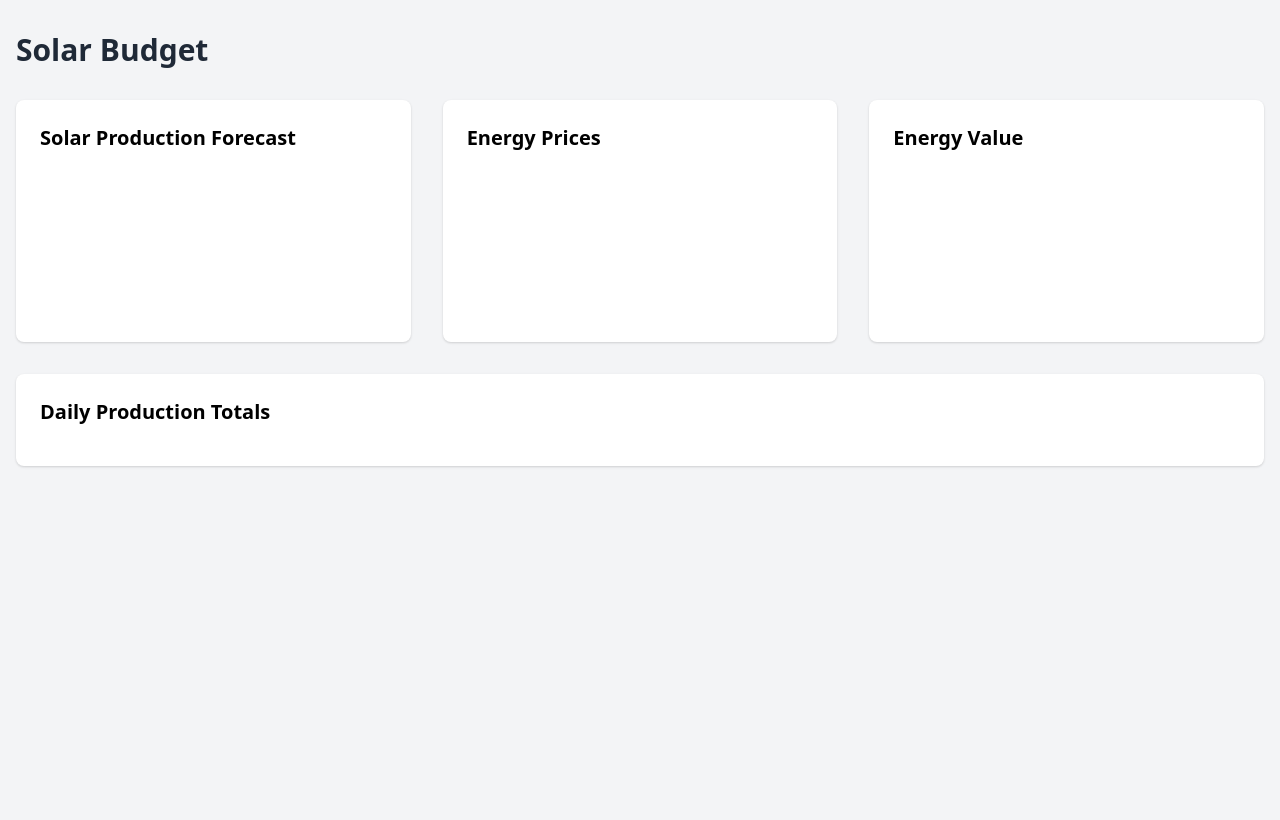
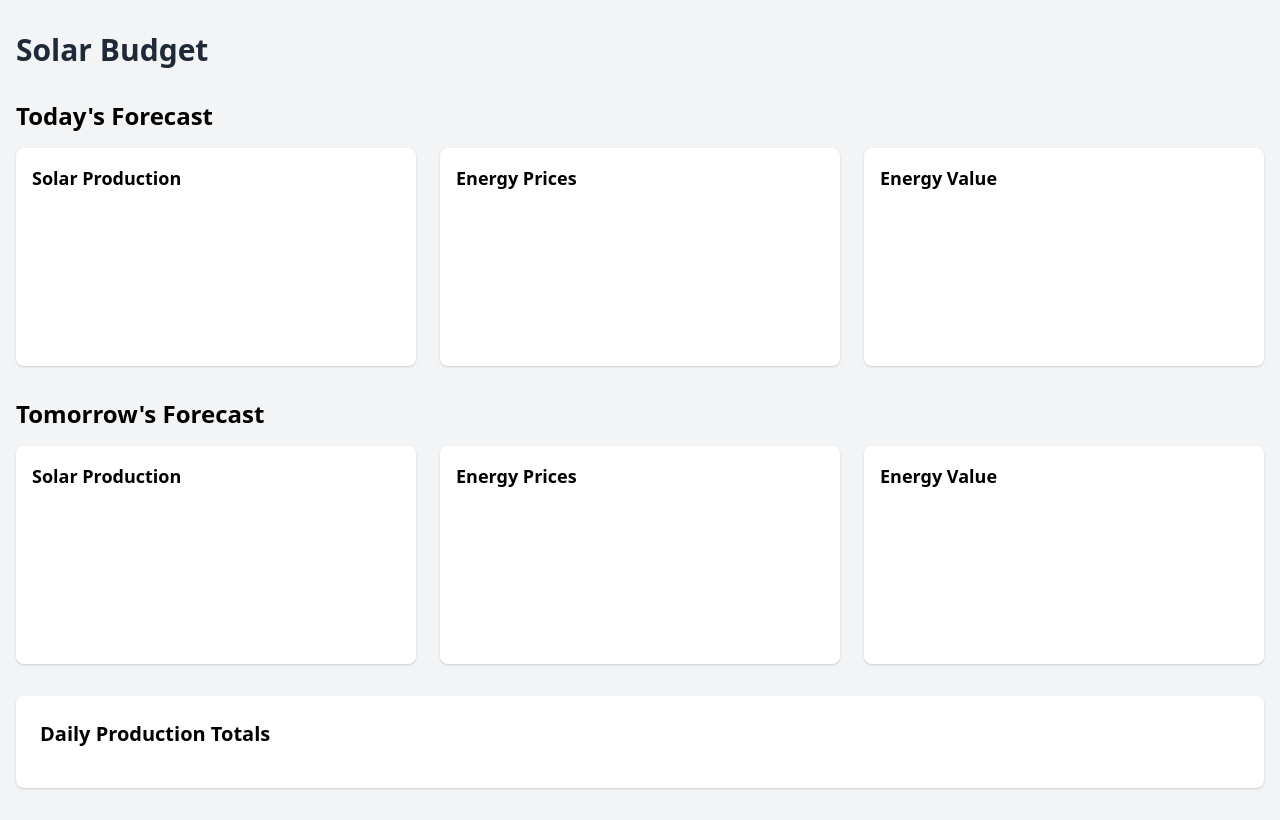
Before and after one commit to yelonek/solarbudget, a Python web app: template templates/index.html in a window 1280 px wide. Before the commit the page ends 467 px from the top, so only its background shows below. Run offline with Jinja, Linux system fonts and the light colour scheme; the template is opened without the code that fills it, so the values that code supplies are empty; a map, chart or similar area stays blank.

Commit message:
Create separate rows of charts for today and tomorrow

```diff
--- a/templates/index.html
+++ b/templates/index.html
@@ -11,28 +11,46 @@
     <div class="container mx-auto px-4 py-8">
         <h1 class="text-3xl font-bold text-gray-800 mb-8">Solar Budget</h1>
 
-        <div class="grid grid-cols-1 md:grid-cols-3 gap-8">
-            <!-- Solar Production Chart -->
-            <div class="bg-white rounded-lg shadow p-6">
-                <h2 class="text-xl font-semibold mb-4">Solar Production Forecast</h2>
-                <canvas id="solarChart"></canvas>
+        <!-- Today's Charts -->
+        <div class="mb-8">
+            <h2 class="text-2xl font-semibold mb-4">Today's Forecast</h2>
+            <div class="grid grid-cols-1 md:grid-cols-3 gap-6">
+                <div class="bg-white rounded-lg shadow p-4">
+                    <h3 class="text-lg font-semibold mb-2">Solar Production</h3>
+                    <canvas id="solarChartToday"></canvas>
+                </div>
+                <div class="bg-white rounded-lg shadow p-4">
+                    <h3 class="text-lg font-semibold mb-2">Energy Prices</h3>
+                    <canvas id="priceChartToday"></canvas>
+                </div>
+                <div class="bg-white rounded-lg shadow p-4">
+                    <h3 class="text-lg font-semibold mb-2">Energy Value</h3>
+                    <canvas id="valueChartToday"></canvas>
+                </div>
             </div>
+        </div>
 
-            <!-- Energy Prices Chart -->
-            <div class="bg-white rounded-lg shadow p-6">
-                <h2 class="text-xl font-semibold mb-4">Energy Prices</h2>
-                <canvas id="priceChart"></canvas>
-            </div>
-
-            <!-- Energy Value Chart -->
-            <div class="bg-white rounded-lg shadow p-6">
-                <h2 class="text-xl font-semibold mb-4">Energy Value</h2>
-                <canvas id="valueChart"></canvas>
+        <!-- Tomorrow's Charts -->
+        <div class="mb-8">
+            <h2 class="text-2xl font-semibold mb-4">Tomorrow's Forecast</h2>
+            <div class="grid grid-cols-1 md:grid-cols-3 gap-6">
+                <div class="bg-white rounded-lg shadow p-4">
+                    <h3 class="text-lg font-semibold mb-2">Solar Production</h3>
+                    <canvas id="solarChartTomorrow"></canvas>
+                </div>
+                <div class="bg-white rounded-lg shadow p-4">
+                    <h3 class="text-lg font-semibold mb-2">Energy Prices</h3>
+                    <canvas id="priceChartTomorrow"></canvas>
+                </div>
+                <div class="bg-white rounded-lg shadow p-4">
+                    <h3 class="text-lg font-semibold mb-2">Energy Value</h3>
+                    <canvas id="valueChartTomorrow"></canvas>
+                </div>
             </div>
         </div>
 
         <!-- Daily Totals -->
-        <div class="mt-8 bg-white rounded-lg shadow p-6">
+        <div class="bg-white rounded-lg shadow p-6">
             <h2 class="text-xl font-semibold mb-4">Daily Production Totals</h2>
             <div class="grid grid-cols-2 md:grid-cols-4 gap-4">
                 {% for date, data in daily_totals.items() %}
@@ -47,12 +65,12 @@
     </div>
 
     <script>
-        // Solar Production Chart
-        const solarData = {{ solar_data|tojson }};
-        new Chart(document.getElementById('solarChart'), {
+        // Today's Charts
+        const solarDataToday = {{ solar_data_today|tojson }};
+        new Chart(document.getElementById('solarChartToday'), {
             type: 'line',
             data: {
-                labels: solarData.map(d => {
+                labels: solarDataToday.map(d => {
                     const date = new Date(d.period_end);
                     return date.toLocaleTimeString([], {
                         hour: '2-digit',
@@ -61,8 +79,8 @@
                     });
                 }),
                 datasets: [{
-                    label: 'Solar Production (kW)',
-                    data: solarData.map(d => d.pv_estimate),
+                    label: 'Solar Production Today (kW)',
+                    data: solarDataToday.map(d => d.pv_estimate),
                     borderColor: 'rgb(255, 159, 64)',
                     tension: 0.1
                 }]
@@ -77,13 +95,11 @@
             }
         });
 
-        // Energy Prices Chart
-        const priceData = {{ prices|tojson }};
-        console.log('Price data sample:', priceData[0]); // Debug log
-        new Chart(document.getElementById('priceChart'), {
+        const priceDataToday = {{ prices_today|tojson }};
+        new Chart(document.getElementById('priceChartToday'), {
             type: 'line',
             data: {
-                labels: priceData.map(p => {
+                labels: priceDataToday.map(p => {
                     try {
                         const date = new Date(p.datetime);
                         if (isNaN(date.getTime())) {
@@ -101,8 +117,8 @@
                     }
                 }),
                 datasets: [{
-                    label: 'Energy Price (PLN/MWh)',
-                    data: priceData.map(p => p.price),
+                    label: 'Energy Price Today (PLN/MWh)',
+                    data: priceDataToday.map(p => p.price),
                     borderColor: 'rgb(75, 192, 192)',
                     tension: 0.1
                 }]
@@ -117,11 +133,10 @@
             }
         });
 
-        // Energy Value Chart
-        new Chart(document.getElementById('valueChart'), {
+        new Chart(document.getElementById('valueChartToday'), {
             type: 'line',
             data: {
-                labels: solarData.map(d => {
+                labels: solarDataToday.map(d => {
                     const date = new Date(d.period_end);
                     return date.toLocaleTimeString([], {
                         hour: '2-digit',
@@ -130,8 +145,104 @@
                     });
                 }),
                 datasets: [{
-                    label: 'Energy Value (PLN)',
-                    data: solarData.map(d => d.value),
+                    label: 'Energy Value Today (PLN)',
+                    data: solarDataToday.map(d => d.value),
+                    borderColor: 'rgb(153, 102, 255)',
+                    tension: 0.1
+                }]
+            },
+            options: {
+                responsive: true,
+                scales: {
+                    y: {
+                        beginAtZero: true
+                    }
+                }
+            }
+        });
+
+        // Tomorrow's Charts
+        const solarDataTomorrow = {{ solar_data_tomorrow|tojson }};
+        new Chart(document.getElementById('solarChartTomorrow'), {
+            type: 'line',
+            data: {
+                labels: solarDataTomorrow.map(d => {
+                    const date = new Date(d.period_end);
+                    return date.toLocaleTimeString([], {
+                        hour: '2-digit',
+                        minute: '2-digit',
+                        hour12: false
+                    });
+                }),
+                datasets: [{
+                    label: 'Solar Production Tomorrow (kW)',
+                    data: solarDataTomorrow.map(d => d.pv_estimate),
+                    borderColor: 'rgb(255, 159, 64)',
+                    tension: 0.1
+                }]
+            },
+            options: {
+                responsive: true,
+                scales: {
+                    y: {
+                        beginAtZero: true
+                    }
+                }
+            }
+        });
+
+        const priceDataTomorrow = {{ prices_tomorrow|tojson }};
+        new Chart(document.getElementById('priceChartTomorrow'), {
+            type: 'line',
+            data: {
+                labels: priceDataTomorrow.map(p => {
+                    try {
+                        const date = new Date(p.datetime);
+                        if (isNaN(date.getTime())) {
+                            console.error('Invalid date:', p.datetime);
+                            return 'Invalid Date';
+                        }
+                        return date.toLocaleTimeString([], {
+                            hour: '2-digit',
+                            minute: '2-digit',
+                            hour12: false
+                        });
+                    } catch (e) {
+                        console.error('Error parsing date:', p.datetime, e);
+                        return 'Invalid Date';
+                    }
+                }),
+                datasets: [{
+                    label: 'Energy Price Tomorrow (PLN/MWh)',
+                    data: priceDataTomorrow.map(p => p.price),
+                    borderColor: 'rgb(75, 192, 192)',
+                    tension: 0.1
+                }]
+            },
+            options: {
+                responsive: true,
+                scales: {
+                    y: {
+                        beginAtZero: true
+                    }
+                }
+            }
+        });
+
+        new Chart(document.getElementById('valueChartTomorrow'), {
+            type: 'line',
+            data: {
+                labels: solarDataTomorrow.map(d => {
+                    const date = new Date(d.period_end);
+                    return date.toLocaleTimeString([], {
+                        hour: '2-digit',
+                        minute: '2-digit',
+                        hour12: false
+                    });
+                }),
+                datasets: [{
+                    label: 'Energy Value Tomorrow (PLN)',
+                    data: solarDataTomorrow.map(d => d.value),
                     borderColor: 'rgb(153, 102, 255)',
                     tension: 0.1
                 }]
```
Also changed, not shown: app.py (+32 -2 lines).
